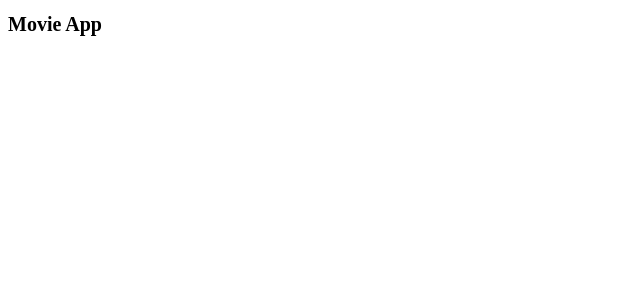
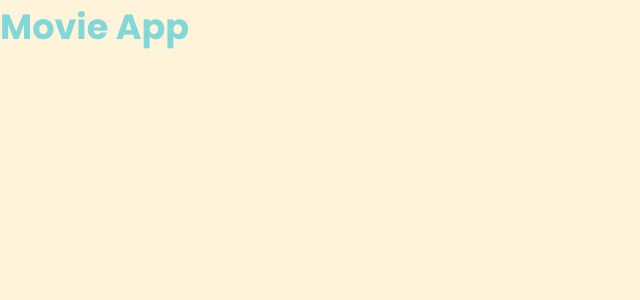
Before and after one commit to azizt24/makes-movie-app, a React (Vite) app in the folder frontend/: page / in a window 1280 px wide. Shown: the top 300 px of the page, without its empty margins (0-640 px from the left). Built offline with nearby package versions, Linux system fonts and the light colour scheme.

Commit message:
Configure CSS Variables and Google Fonts with CR comment

```diff
--- a/frontend/src/styles/global.css
+++ b/frontend/src/styles/global.css
@@ -5,7 +5,11 @@
 html {
     font-size: 62.5%;
 }
-
+*{
+    box-sizing: border-box;
+    margin: 0;
+    padding: 0;
+  }
 
 :root {
     --primary-color: #82d8d8;
@@ -26,3 +30,32 @@ html {
     --font-weight-regular: 400;
     --font-weight-bold: 700;
 }
+body {
+    font-family: var(--font-family-main);
+    color: var(--text-dark);
+    background-color: var(--background-color);
+}
+
+h1 {
+    font-size: var(--heading-primary);
+    font-weight: var(--font-weight-bold);
+    color: var(--primary-color);
+}
+
+h2 {
+    font-size: var(--heading-secondary);
+    font-weight: var(--font-weight-regular);
+    color: var(--secondary-color);
+}
+
+h3 {
+    font-size: var(--heading-tertiary);
+    font-weight: var(--font-weight-light);
+    color: var(--secondary-color-light);
+}
+
+p {
+    font-size: var(--paragraph);
+    font-weight: var(--font-weight-regular);
+    color: var(--text-between);
+}
```
